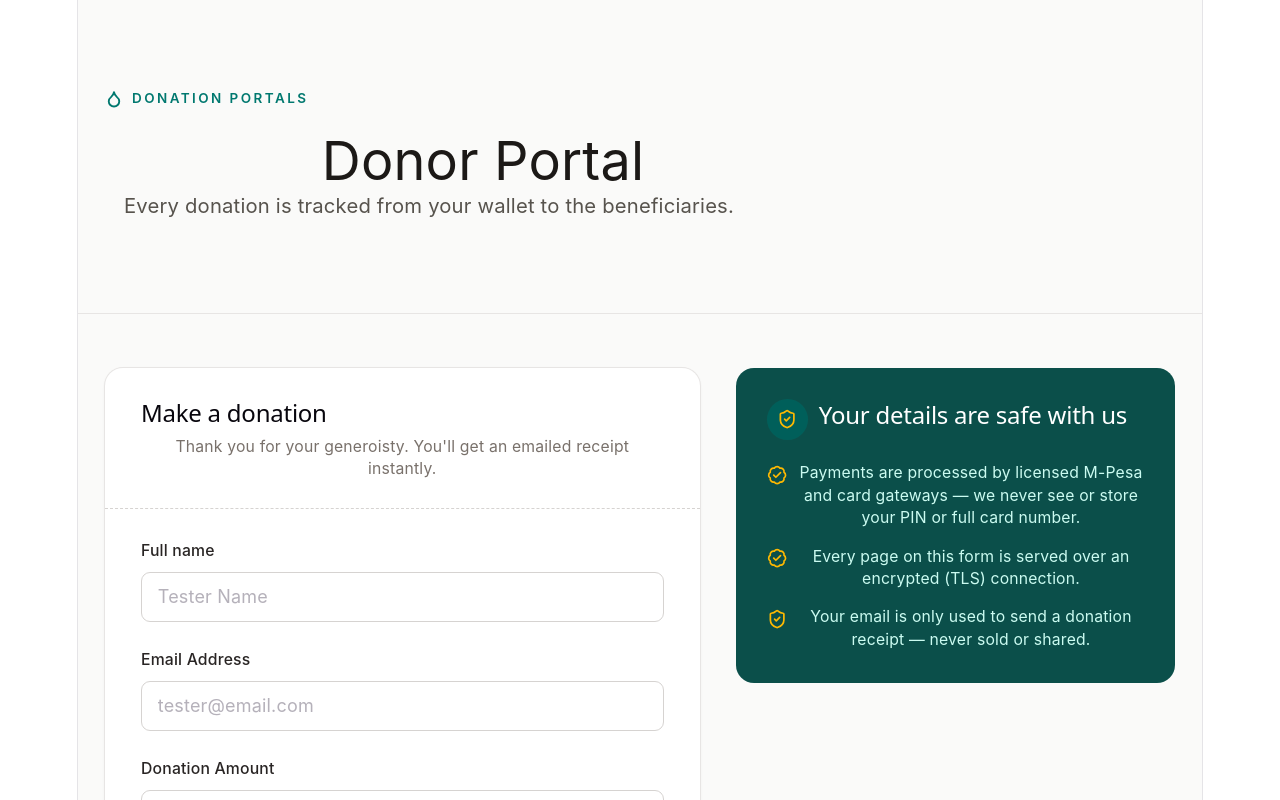
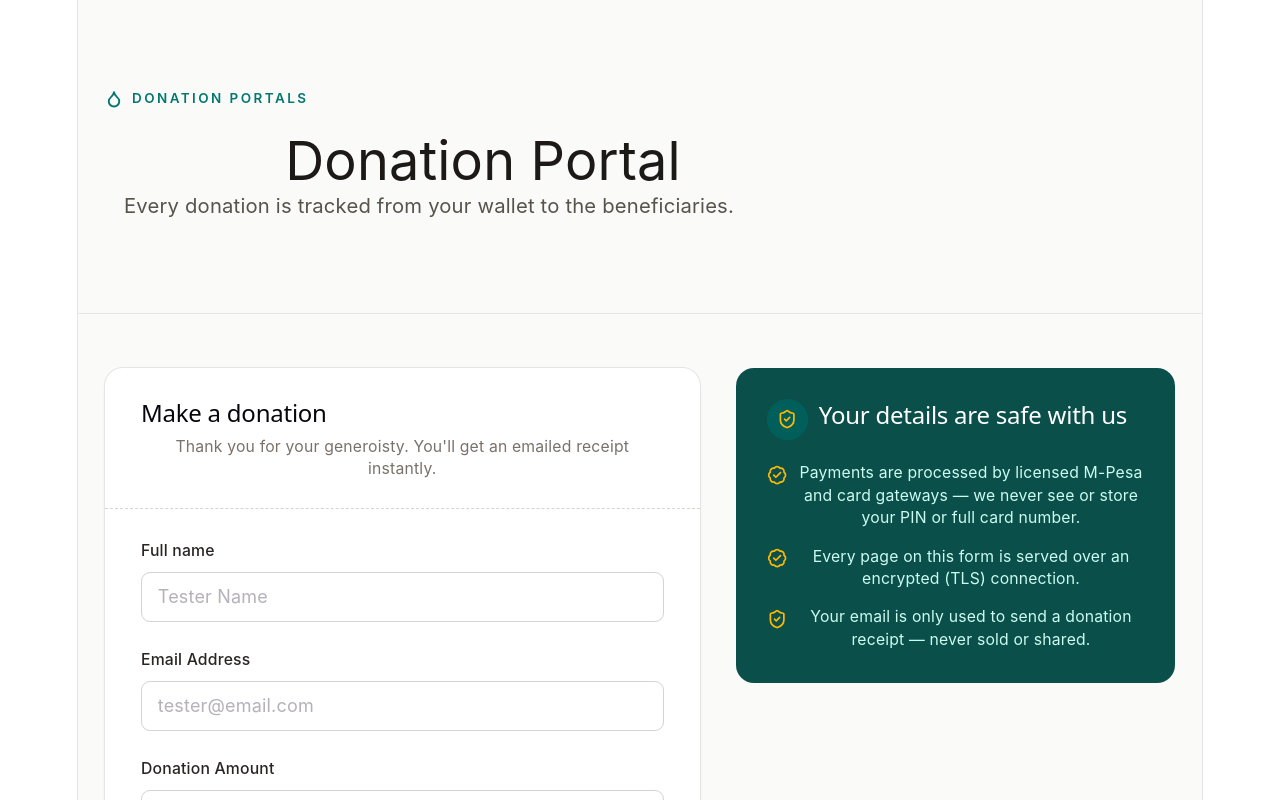
Before and after one commit to mumbimuthiga/donations_portal, a React (Vite) app in the folder frontend/: page / in a window 1280 px wide. Shown: the top 800 px of the page. Built offline with nearby package versions, Linux system fonts and the light colour scheme.

Commit message:
fixes:Naming fixes

```diff
--- a/frontend/src/components/Header.tsx
+++ b/frontend/src/components/Header.tsx
@@ -9,7 +9,7 @@ interface HeaderProps {
 
 export default function Header({
    eyebrow = "Donation Portals",
-  title = "Donor Portal",
+  title = "Donation Portal",
   description = "Every donation is tracked from your wallet to the beneficiaries.",
 }: HeaderProps) {
   return (
```
